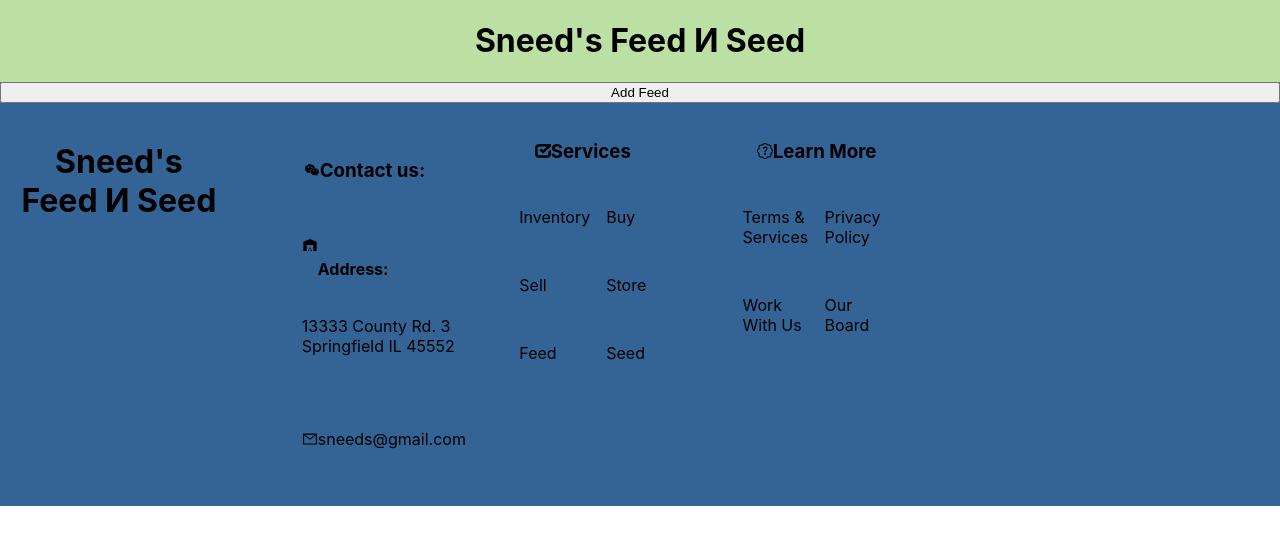
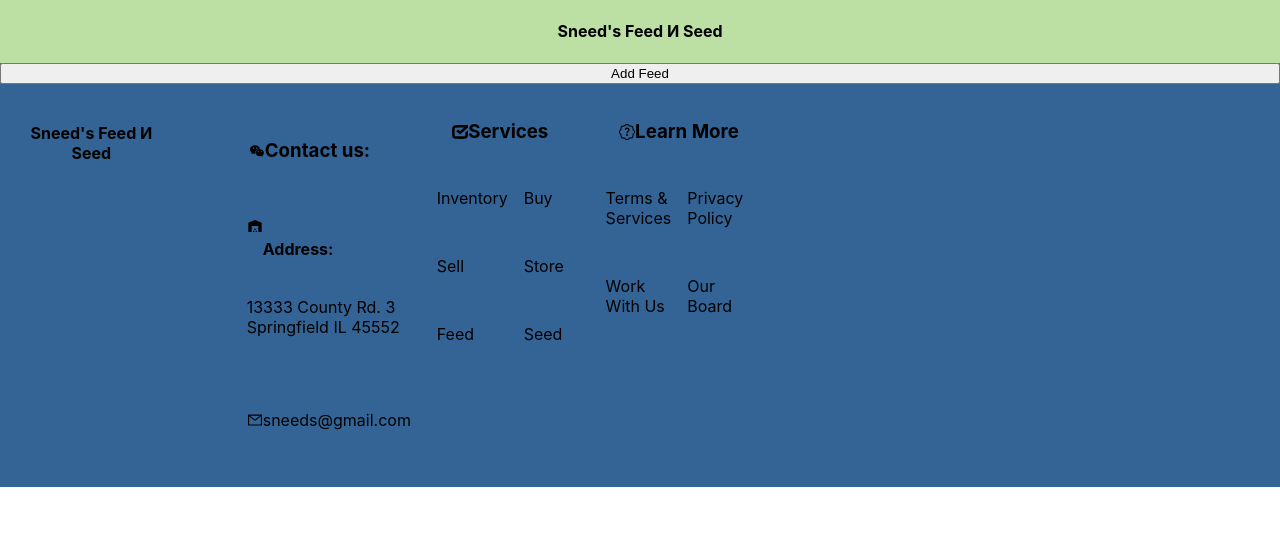
Before and after one commit to lcmpbll/sneeds-feed-n-seed, a React (Create React App) app: page / in a window 1280 px wide. Shown: the top 544 px of the page. Built offline with nearby package versions, Linux system fonts and the light colour scheme.

Commit message:
Add props to logo

```diff
--- a/src/components/logo/Logo.jsx
+++ b/src/components/logo/Logo.jsx
@@ -1,14 +1,18 @@
 import React, {useState} from 'react';
 import './Logo.css';
 
-const Logo = () => {
+const Logo = ({main}) => {
   const [nFlip, setNFlip] = useState(false)
   setTimeout(() => {
     setNFlip(!nFlip)
   }, 3000);
   return (
     <div>
-      <h1>Sneed's Feed {nFlip ? <span id='n'>N</span> : 'N'} Seed</h1>
+      {main ?
+        <h1>Sneed's Feed {nFlip ? <span id='n'>N</span> : 'N'} Seed</h1>
+        :
+        <h4>Sneed's Feed {nFlip ? <span id='n'>N</span> : 'N'} Seed</h4>
+      }
     </div>
   );
 }
```
